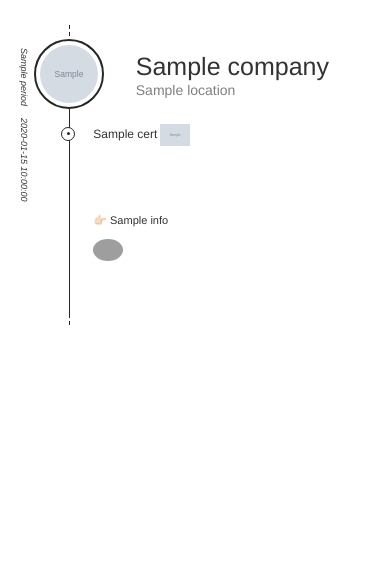
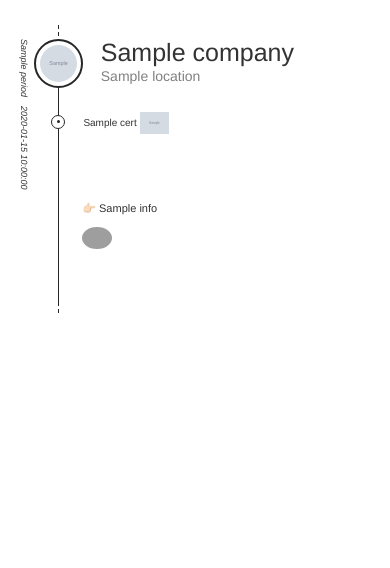
Before and after one commit to Mascarpone/portfolio, a Python web app: template website/templates/career.html in a window 390 px wide. Shown: the part 57-625 px from the top of the page. Run offline with Jinja, Linux system fonts and the light colour scheme; the template is opened without the code that fills it: most values are stand-ins (such as "Sample title", 1, 10 or a date in 2020); grey boxes marked "Sample" are stand-in pictures; some libraries are stand-ins or nearby versions; grey boxes are pictures that could not be loaded.

Commit message:
better responsiveness

```diff
--- a/website/static/css/styles.css
+++ b/website/static/css/styles.css
@@ -815,6 +815,8 @@ ul#school-list > li .school-projects > ul > li > a:hover { text-decoration: none
   .social li.circle.git-icon { padding: 0; }
   ul#index-navbar { top: 0; }
   ul#index-navbar li { padding: 0 5px; }
+  ul#school-list > li { padding: 0; margin: 0; width: 260px; }
+  ul#school-list > li .school-img { width: 218px; }
   #index-navbar a { font-size: 55%; }
   #captcha {transform:scale(0.6);-webkit-transform:scale(0.6);transform-origin:0 0;-webkit-transform-origin:0 0;}
   .project-period, .project-toggle { display: none; }
@@ -834,14 +836,16 @@ ul#school-list > li .school-projects > ul > li > a:hover { text-decoration: none
   .modal .modal-body { max-height: 420px; overflow-y: auto; }
 
   .timeline > ul { padding: 0; }
-  .timeline > ul::before { left: 2.75em; }
-  .timeline > ul.dots::before { left: 2.75em; }
-  .timeline .time { width: 0; padding-right: 0; padding-top: 1em; text-align: center; writing-mode: tb; font-size: 9px; }
-  .timeline .mini .time { padding-top: 1em; padding-right: 1.5em; }
+  .timeline > ul::before { left: 2em; }
+  .timeline > ul.dots::before { left: 2em; }
+  .timeline .title { padding-top: 0; margin-left: 1em; }
+  .timeline .time { width: 0; padding: 0; text-align: center; writing-mode: tb; font-size: 9px; }
+  .timeline .bullet { width: 3.5em; height: 3.5em; }
+  .timeline .desc { margin-left: 4.75em; font-size: 11px; }
+  .timeline .mini .time { padding-top: 1em; padding-right: 0.4em; }
   .timeline .mini .bullet { margin-left: 1em; margin-right: 1em; margin-top: 1.25em; }
-  .timeline .mini h3 { font-size: 12px; }
+  .timeline .mini h3 { font-size: 10px; }
   .timeline .cert { height: 2em; margin: 0; }
-  .timeline .desc { margin-left: 5.75em; font-size: 11px; }
   .timeline .mini .desc { padding-top: 1.35em; margin-left: 0; }
   .timeline .techno img { height: 2em; }
 }
@@ -876,7 +880,7 @@ ul#school-list > li .school-projects > ul > li > a:hover { text-decoration: none
   .timeline > ul::before { left: 2.75em; }
   .timeline > ul.dots::before { left: 2.75em; }
   .timeline .time { width: 0; padding-right: 0; padding-top: 1em; text-align: center; writing-mode: tb; font-size: 9px; }
-  .timeline .mini .time { padding-top: 2em; padding-right: 1.5em; }
+  .timeline .mini .time { padding-top: 2.5em; padding-right: 1.5em; }
   .timeline .mini .bullet { margin-left: 1em; margin-right: 1em; }
   .timeline .cert { height: 2em; margin: 0; }
   .timeline .desc { margin-left: 4.5em; }
```
